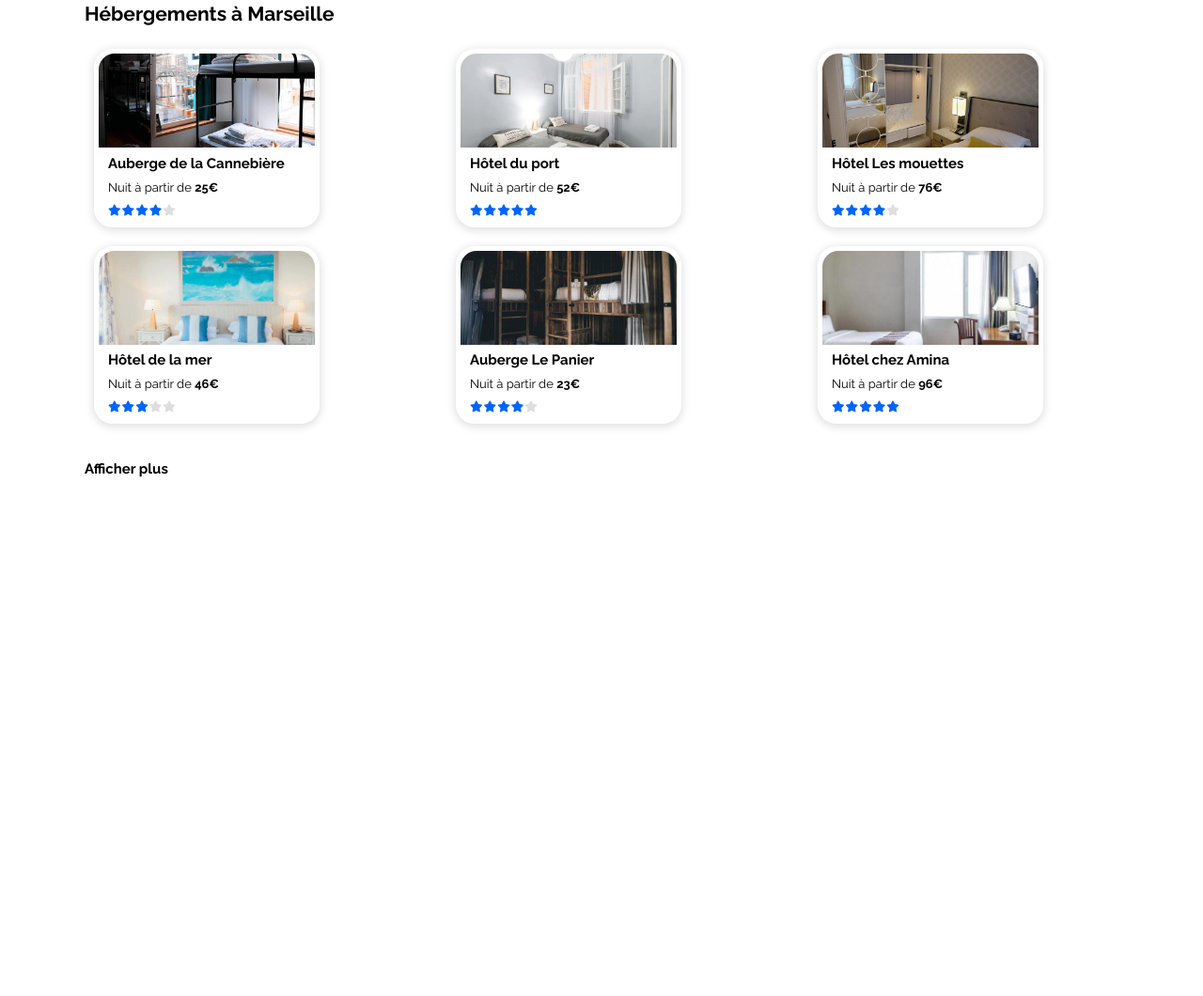
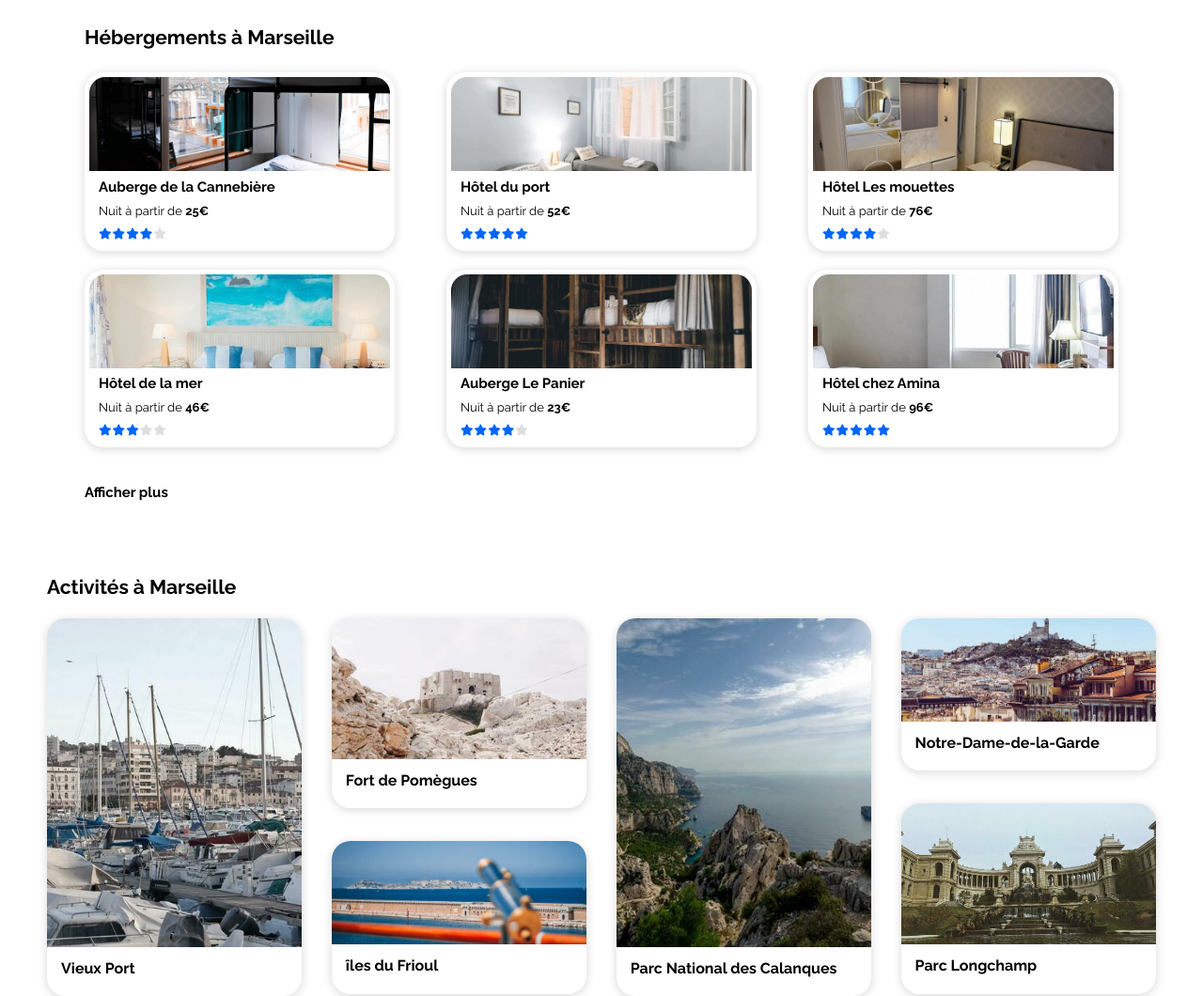
Before and after one commit to Kaupaunha/Projet_2_Coponat_Fanny, a plain HTML site: page index.html in a window 1280 px wide. Shown: the part 732-1792 px from the top of the page at 94% size. Before the commit the page ends 1270 px from the top, so only its background shows below. Drawn offline with Linux system fonts and the light colour scheme.

Commit message:
activities section

```diff
--- a/CSS/style.css
+++ b/CSS/style.css
@@ -9,7 +9,7 @@
 }
 
 body {
-    overflow-x: hidden;
+    /* overflow-x: hidden; */
     font-family: var(--ff-main);
 }
 
@@ -138,7 +138,7 @@ button .rechercher {
     display: flex;
 }
 
-#filtersContainer > h2:first-child {
+#filtersContainer>h2:first-child {
     margin: 0 10px 0 10px;
 }
 
@@ -280,12 +280,9 @@ button .rechercher {
 
 
 #popularContainer {
-    display: flex;
-    flex-direction: column;
-    justify-content: space-between;
     width: 30%;
     height: auto;
-    padding: 30px 30px;
+    padding: 30px 30px 0 30px;
     background-color: var(--clr-background-grey);
     border-radius: 15px;
     margin-left: 40px;
@@ -297,6 +294,10 @@ button .rechercher {
     justify-content: space-between;
     margin: 0 0 15px 0;
 
+}
+
+#popularContainer>div:nth-child(2) {
+    margin: 25px 0;
 }
 
 #popularContainer h1 {
@@ -313,7 +314,7 @@ button .rechercher {
     height: 130px;
     background-color: white;
     padding: 5px;
-    margin: 10px 0 10px 0;
+    margin: 10px 0 30px 0;
     border-radius: 20px;
     box-shadow: 0 2px 10px 1px #dfdede;
 }
@@ -338,7 +339,58 @@ button .rechercher {
 
 
 
+/* ACTIVITIES */
 
+#activityContainer {
+    width: 100%;
+    margin-top: 50px;
+}
+
+#activityTileContainer {
+    display: flex;
+    justify-content: space-between;
+    width: 100%;
+    height: 400px;
+    margin-top: 20px;
+}
+
+#activityTileContainer a {
+    width: 23%;
+}
+
+
+.activityTileGroup {
+    display: flex;
+    flex-direction: column;
+    justify-content: space-between;
+    width: 100%;
+    height: 100%;
+}
+
+.activityTile{
+    padding-bottom: 10px;
+    border-radius: 20px;
+    box-shadow: 0 2px 10px 1px #dfdede;
+}
+
+.activityTile img {
+    width: 100%;
+    height: 350px;
+    object-fit: cover;
+    border-radius: 20px 20px 0 0;
+}
+
+.activityTile h2{
+    margin: 10px 15px;
+}
+
+.medium img{
+    height: 150px;
+}
+
+.small img{
+    height: 110px;
+}
 
 
 
@@ -347,6 +399,13 @@ button .rechercher {
 
 
 /* MEDIA QUERIES */
+@media (min-width:1450px){
+    main{
+        max-width: 1440px;
+        margin: 30px auto;
+    }
+}
+
 @media (max-width:1292px) {
     #accommodationContainer {
         flex-wrap: wrap-reverse;
@@ -357,15 +416,15 @@ button .rechercher {
         background-color: white;
     }
 
-    #suggestionTileContainer{
+    #suggestionTileContainer {
         justify-content: space-between;
     }
 
-    .suggestionTile{
-        margin: 10px;
+    .suggestionTile {
+        width: auto;
     }
 
-    #suggestionTileContainer a{
+    #suggestionTileContainer a {
         width: 30%;
     }
 
@@ -380,20 +439,20 @@ button .rechercher {
         justify-content: space-between;
     }
 
-    #popularContainer>div:nth-child(2) a{
+    #popularContainer>div:nth-child(2) a {
         width: 100%;
         min-width: 260px;
     }
 
-    .popularTile{
+    .popularTile {
         height: 150px;
     }
 
-    .popularTile .tileInfo{
+    .popularTile .tileInfo {
         padding: 10px 10px 0 10px;
     }
 
-    #popularContainer > div:nth-child(2) > a:nth-child(2){
+    #popularContainer>div:nth-child(2)>a:nth-child(2) {
         margin: 0 20px;
     }
 }
@@ -414,28 +473,46 @@ button .rechercher {
 
 
     /* ACCOMMODATION */
-    #popularContainer{
+    #popularContainer {
         margin: 0;
-        padding: 20px;
+        padding: 30px 20px;
     }
 
     #popularContainer>div:nth-child(2) {
         flex-wrap: wrap;
     }
 
-    #popularContainer > div:nth-child(2) > a:nth-child(2){
+    #popularContainer>div:nth-child(2)>a:nth-child(2) {
         margin: 0;
     }
 
+    #suggestionContainer{
+        padding: 0;
+        margin-top: 30px;
+    }
 
-    /* #suggestionTileContainer{
-        flex-direction: column;
-    } */
-/*
-    #suggestionTileContainer a{
-        width: 50%;
-        background-color: red;
-    } */
+
+    /* ACTIVITIES */
+    #activityTileContainer{
+        flex-wrap: wrap;
+    }
+
+    #activityTileContainer a {
+        width: 100%;
+    }
+
+    .activityTileGroup{
+        justify-content: space-around;
+    }
+
+    .activityTile{
+        height: 200px;
+    }
+
+    .activityTile img{
+        height: 100px;
+    }
+
 
 
 }
@@ -525,10 +602,10 @@ button .rechercher {
 
     /* FILTERS */
     #filtersContainer {
-        margin: 35px 0px;
+        margin: 35px 0px 20px 0;
     }
 
-    #filtersContainer > h2:first-child {
+    #filtersContainer>h2:first-child {
         margin: 10px 0;
     }
 
@@ -536,8 +613,13 @@ button .rechercher {
         margin: 7px 5px 7px 0;
     }
 
+    #searchContainer {
+        margin-bottom: 27px;
+    }
+
     #searchInfo {
         align-items: flex-start;
+        margin: 0;
     }
 
     #searchInfo p {
@@ -551,28 +633,36 @@ button .rechercher {
 
 
     /* ACCOMMODATION */
-    #popularContainer{
+    #popularContainer {
         border-radius: 0;
     }
 
-    #suggestionContainer{
+    .popularTile {
+        margin: 0 0 10px 0;
+    }
+
+
+    #suggestionContainer {
         background-color: white;
         padding: 0;
-        margin: 20px;
+        margin: 30px 20px 20px 20px;
     }
 
-    #suggestionTileContainer{
+    #suggestionTileContainer {
         flex-direction: column;
     }
 
 
-    #suggestionTileContainer a{
+    #suggestionTileContainer a {
         width: 100%;
     }
 
-    .suggestionTile{
+    .suggestionTile {
         width: 100%;
         margin: 10px 0;
     }
 
+
+    /* ACTIVITIES */
+
 }
--- a/index.html
+++ b/index.html
@@ -25,7 +25,7 @@
             <nav>
                 <ul>
                     <li><a href="#accommodationContainer">Hébergements</a></li>
-                    <li><a href="#">Activités</a></li>
+                    <li><a href="#activityContainer">Activités</a></li>
                 </ul>
             </nav>
         </header>
@@ -258,6 +258,59 @@
 
 
             </div>
+
+        </div>
+
+
+        <!-- ACTIVITIES -->
+        <div id="activityContainer">
+            <h1>Activités à Marseille</h1>
+
+            <div id="activityTileContainer">
+                <a href="#">
+                    <div class="activityTileGroup">
+                        <div class="activityTile">
+                            <img src="images/activites/4_small/vieux_port.jpg" alt="Vieux port">
+                            <h2>Vieux Port</h2>
+                        </div>
+                    </div>
+                </a>
+
+                <a href="#">
+                    <div class="activityTileGroup">
+                        <div class="activityTile medium">
+                            <img src="images/activites/4_small/fort_pomegues.jpg" alt="Fort de Pomègues">
+                            <h2>Fort de Pomègues</h2>
+                        </div>
+                        <div class="activityTile small">
+                            <img src="images/activites/4_small/iles_frioul.jpg" alt="îles du Frioul">
+                            <h2>îles du Frioul</h2>
+                        </div>
+                    </div>
+                </a>
+
+                <a href="#">
+                    <div class="activityTileGroup">
+                        <div class="activityTile">
+                            <img src="images/activites/4_small/parc_calanques.jpg" alt="Parc National des Calanques">
+                            <h2>Parc National des Calanques</h2>
+                        </div>
+                    </div>
+                </a>
+
+                <a href="#">
+                    <div class="activityTileGroup">
+                        <div class="activityTile small">
+                            <img src="images/activites/4_small/notre_dame_de_la_garde.jpg" alt="Notre-Dame-de-la-Garde">
+                            <h2>Notre-Dame-de-la-Garde</h2>
+                        </div>
+                        <div class="activityTile medium">
+                            <img src="images/activites/4_small/parc_longchamp.jpg" alt="Parc Longchamp">
+                            <h2>Parc Longchamp</h2>
+                        </div>
+                    </div>
+                </a>
+            </div>
         </div>
     </main>
 
```
Also changed, not shown: images/activites/4_small/fort_pomegues.jpg (renamed from images/activites/4_small/paul-hermann-QFTrLdQIRhI-unsplash.jpg), images/activites/4_small/iles_frioul.jpg (renamed from images/activites/4_small/kevin-hikari-rV_Qd1l-VXg-unsplash.jpg), images/activites/4_small/notre_dame_de_la_garde.jpg (renamed from images/activites/4_small/florian-wehde-xW9e8gdotxI-unsplash.jpg), images/activites/4_small/parc_calanques.jpg (renamed from images/activites/4_small/kilyan-sockalingum-NR8-cBCN3aI-unsplash.jpg), images/activites/4_small/parc_longchamp.jpg (renamed from images/activites/4_small/lena-paulin-wH2-EJoDcV0-unsplash.jpg), images/activites/4_small/vieux_port.jpg (renamed from images/activites/4_small/reno-laithienne-QUgJhdY5Fyk-unsplash.jpg).
